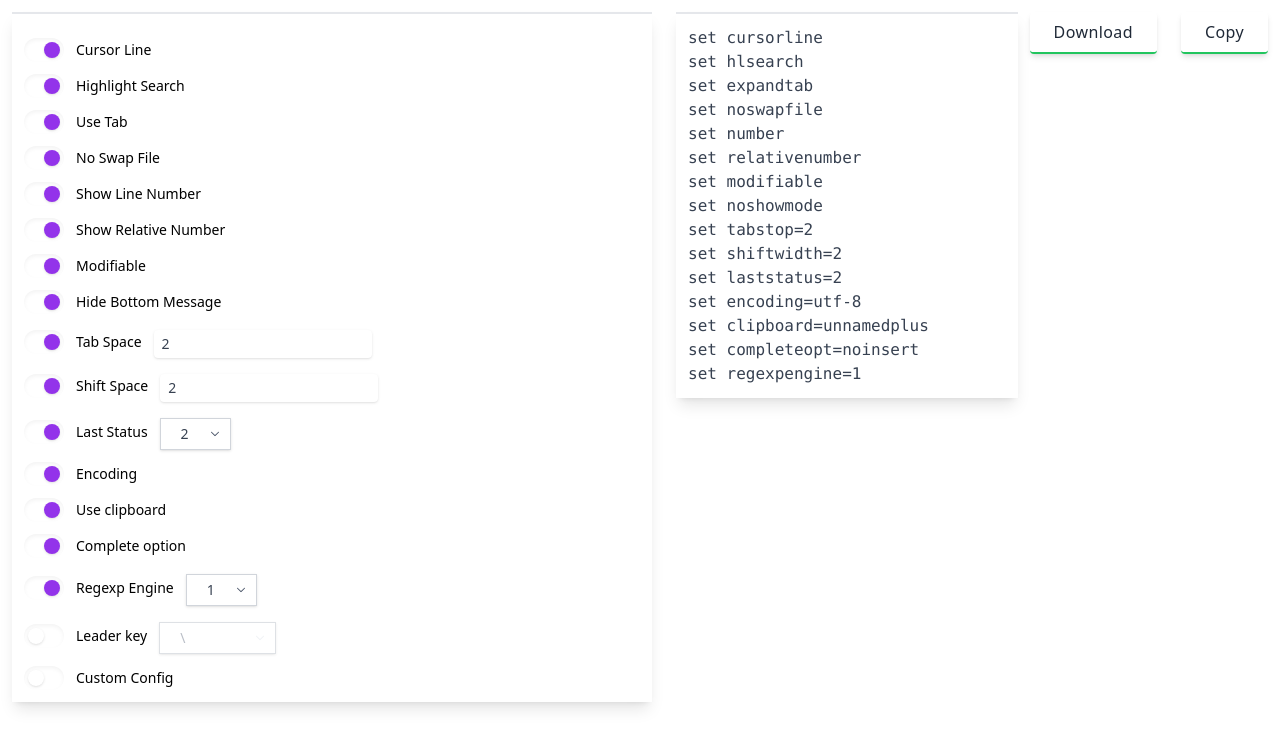
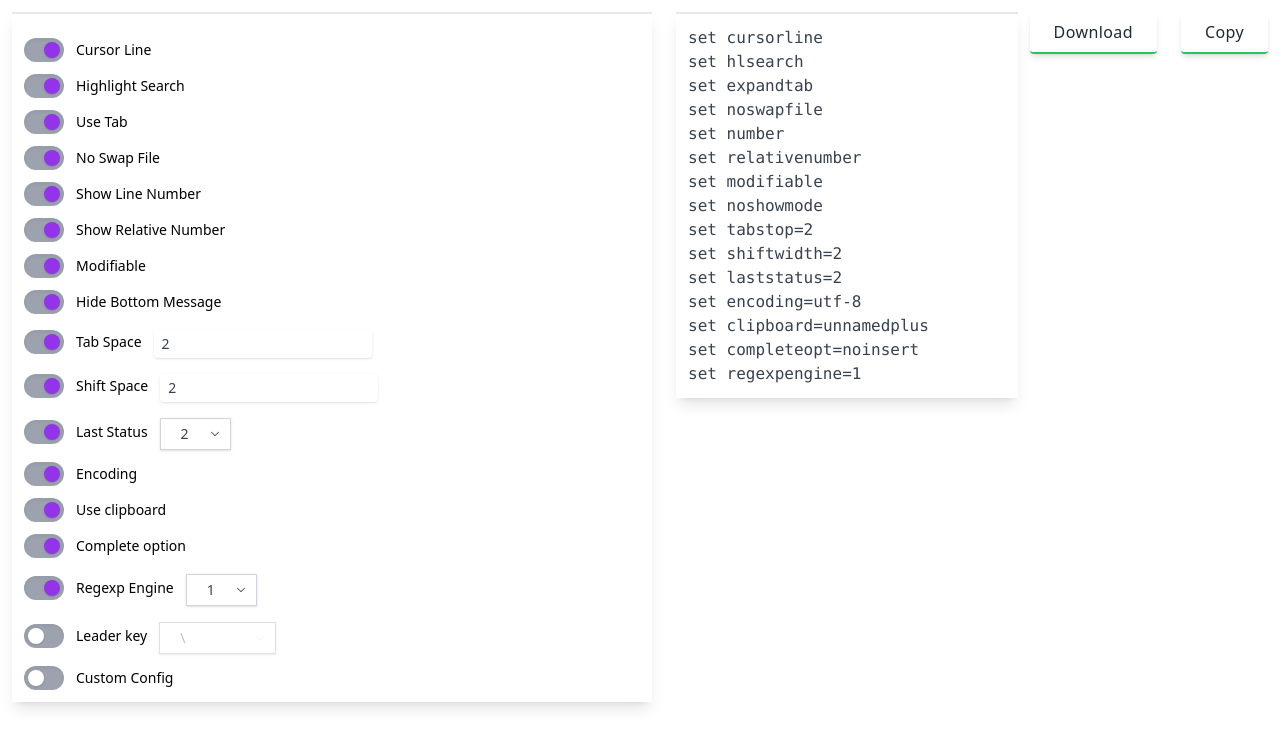
Before and after one commit to tasnimAlam/vim-config-gen, a React (Create React App) app: page / in a window 1280 px wide. Shown: the top 748 px of the page. Built offline with nearby package versions, Linux system fonts and the light colour scheme.

Commit message:
chore: update packages

```diff
--- a/src/styles.css
+++ b/src/styles.css
@@ -657,9 +657,9 @@ video {
   border-color: rgb(34 197 94 / var(--tw-border-opacity));
 }
 
-.bg-gray-300 {
+.bg-gray-400 {
   --tw-bg-opacity: 1;
-  background-color: rgb(209 213 219 / var(--tw-bg-opacity));
+  background-color: rgb(156 163 175 / var(--tw-bg-opacity));
 }
 
 .bg-purple-600 {
```
Also changed, not shown: package.json (+12 -11 lines).
